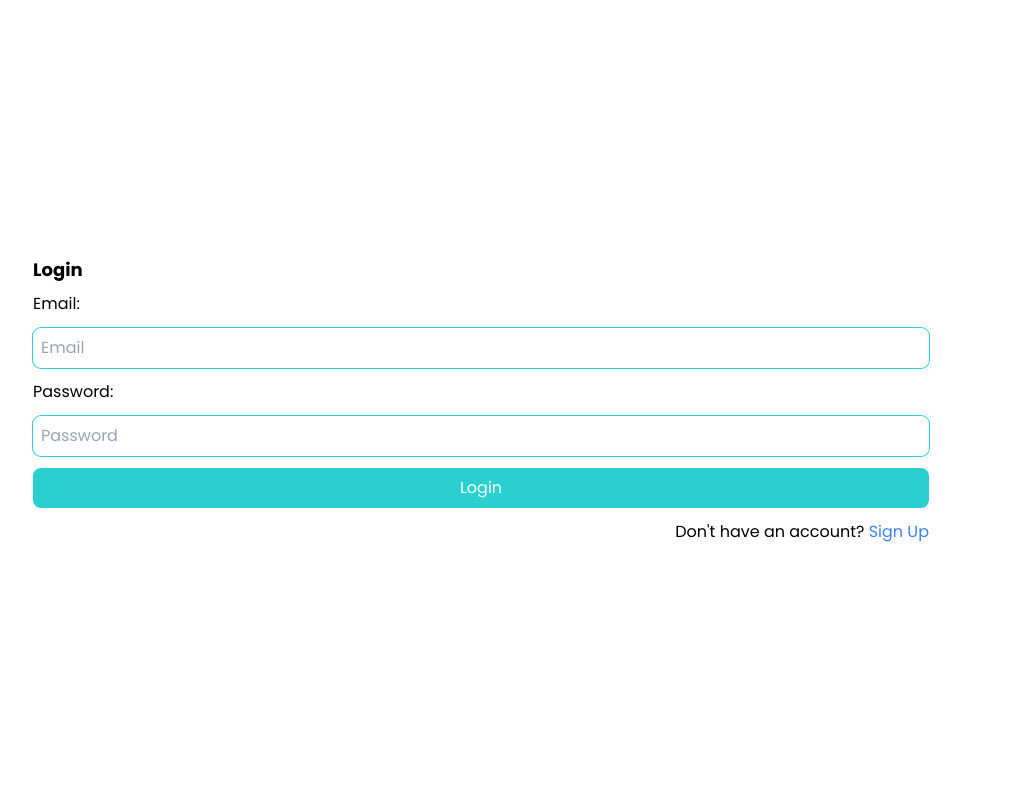
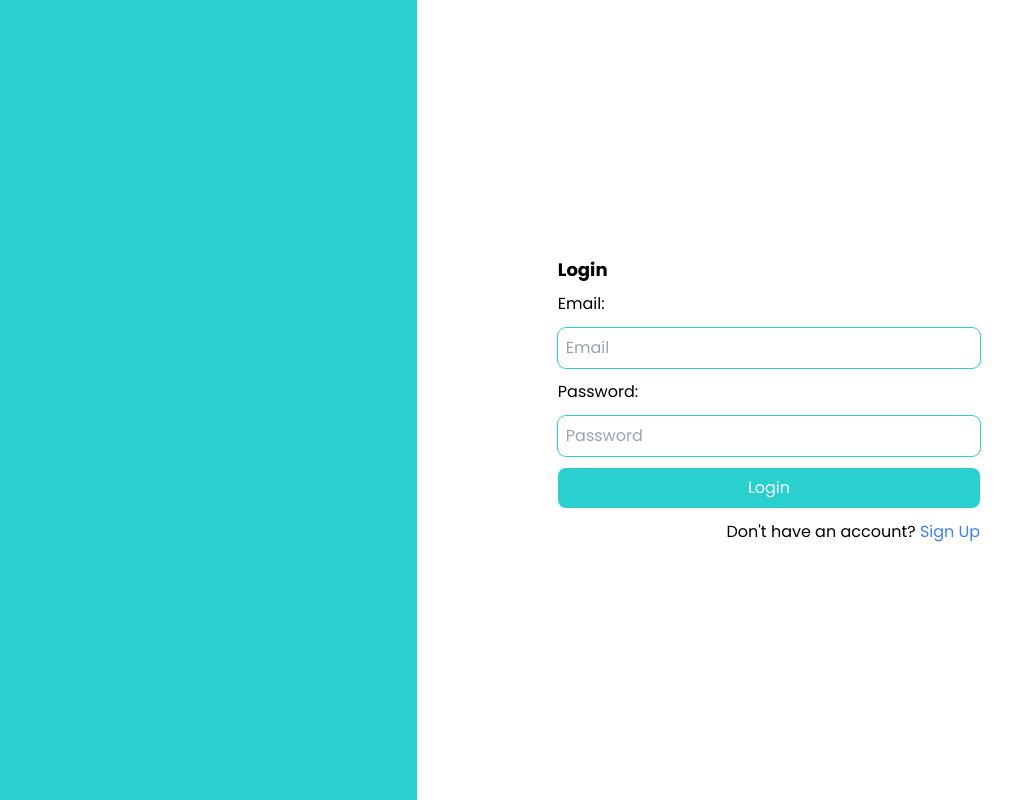
Before and after one commit to Dennardavid/Shortly, a Next.js app: page /login in a window 1280 px wide. Shown: the whole page, without its empty margins (159-1171 px from the left). Built offline with nearby package versions, Linux system fonts and the light colour scheme.

Commit message:
login UI

```diff
--- a/src/app/login/page.tsx
+++ b/src/app/login/page.tsx
@@ -22,8 +22,10 @@ function Login() {
   };
 
   return (
-    <div className="flex flex-col items-center justify-center h-screen">
-      <div className="w-[70%]">
+    <section className="flex">
+      <div className="w-[45%] bg-cyan"></div>
+      <div className="flex flex-col items-center w-[55%] justify-center h-screen">
+        <div className="w-[60%]">
           <h1 className="text-left mb-2 font-bold text-lg">Login</h1>
           <form className=" flex flex-col gap-3" onSubmit={handleSubmit}>
             <label htmlFor="email">Email:</label>
@@ -51,6 +53,7 @@ function Login() {
           </div>
         </div>
       </div>
+    </section>
   );
 }
 
```
Lines whose indentation alone changed are shown as unchanged.
